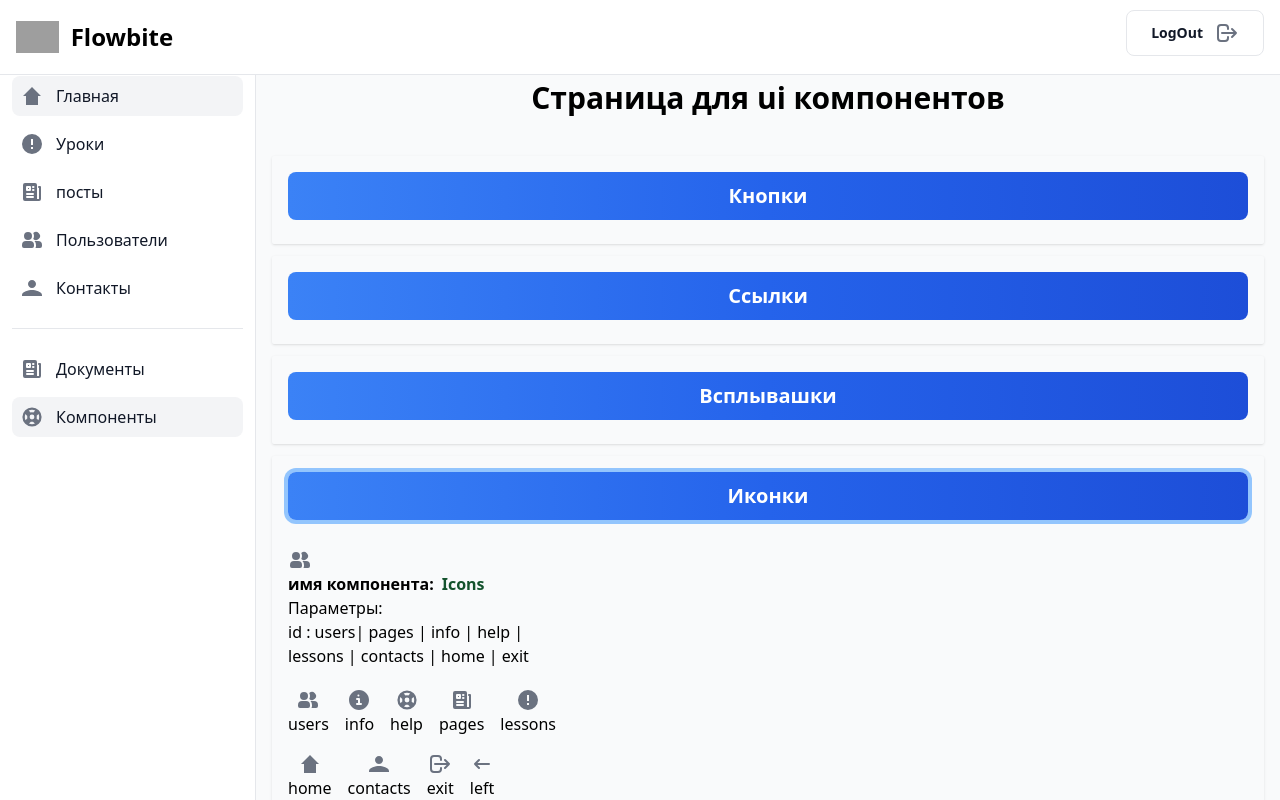
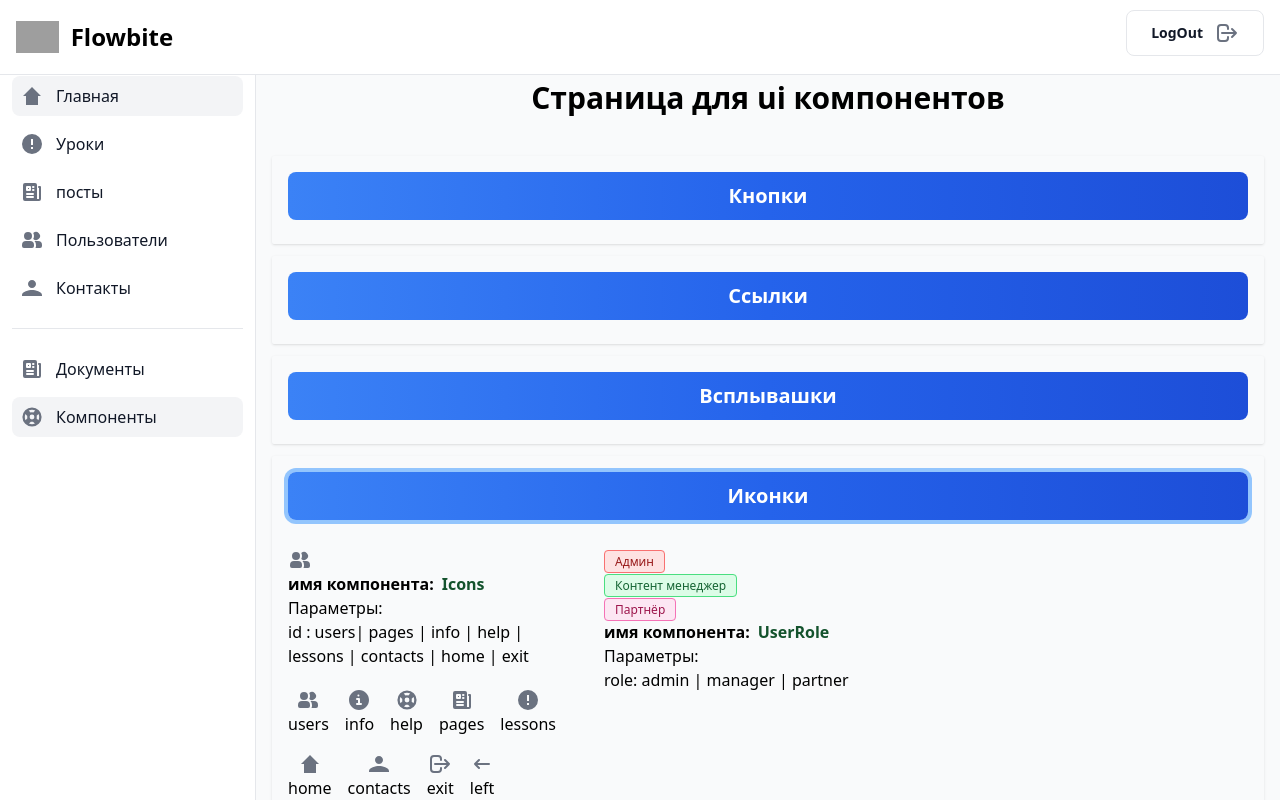
Before and after one commit to TheFasWalker/reactAdmin, a React (Vite) app: page /admin/components in a window 1280 px wide. Both pictures are taken after a click on the button "Иконки". Built offline with nearby package versions, Linux system fonts and the light colour scheme; grey boxes are pictures that could not be loaded.

Commit message:
feat: created userRole component
Создан компонент роли пользователя.
Компонент добавлен на страницу UIэлементов

```diff
--- /dev/null
+++ b/src/components/ui/UserRole.tsx
@@ -0,0 +1,41 @@
+import { FC } from "react";
+interface UserRoleInterface {
+    role: 'admin' | 'manager' | 'partner'
+}
+
+
+
+export const UserRole: FC<UserRoleInterface> = ({ role }) => {
+    switch (role) {
+        case ('admin'):
+            return (
+                <div className="">
+                    <span className="bg-red-100 text-red-800 text-xs font-medium me-2 px-2.5 py-0.5 rounded  border border-red-400">Админ</span>
+                </div>
+            )
+        case ('manager'):
+            return (
+                <div className="">
+                    <span className="bg-green-100 text-green-800 text-xs font-medium me-2 px-2.5 py-0.5 rounded border border-green-400">Контент менеджер</span>
+                </div>
+            )
+        case ('partner'):
+            return (
+                <div className="">
+                    <span className="bg-pink-100 text-pink-800 text-xs font-medium me-2 px-2.5 py-0.5 rounded border border-pink-400">Партнёр</span>
+                </div>
+            )
+        default:
+            return (
+
+                <div className="relative group">
+                    <span className=" hidden absolute w-fit p-1 bg-slate-100 border rounded-sm  bottom-full left-0 group-hover:flex">
+                        Как сюда попал этот пользватель одному богу известно!
+                    </span>
+                    <span className="bg-yellow-400 text-white p-2 flex items-center justify-center w-fit rounded-full">Божетсво</span>
+                </div>
+            )
+    }
+
+
+}
--- a/src/pages/UiPage.tsx
+++ b/src/pages/UiPage.tsx
@@ -14,6 +14,7 @@ import { DropDownSection } from "../components/uiPage/DropDownSection";
 import { BackButton } from "../components/ui/buttons/BackButton";
 import { FileInput } from "../components/ui/form/FileInput";
 import { MultiFileInput } from "../components/ui/form/HOC/MultiFileInput";
+import { UserRole } from "../components/ui/UserRole";
 
 
 
@@ -268,6 +269,24 @@ export const UiPage: FC = () => {
                         </div>
                     </div>
                 </div>
+                <div className="w-72">
+<UserRole
+role="admin"/>
+<UserRole
+role="manager"/>
+<UserRole
+role="partner"/>
+                <div className="flex flex-row gap-2">
+                        <span className="font-bold">имя компонента:</span>
+                        <span className="font-bold text-green-900">UserRole</span>
+                    </div>
+                    <div className="">
+                        Параметры:
+                        <ul>
+                            <li>role: admin | manager | partner</li>
+                        </ul>
+                    </div>
+                </div>
             </DropDownSection>
             <DropDownSection title="Поля для Formik">
                 <Formik initialValues={{
```
